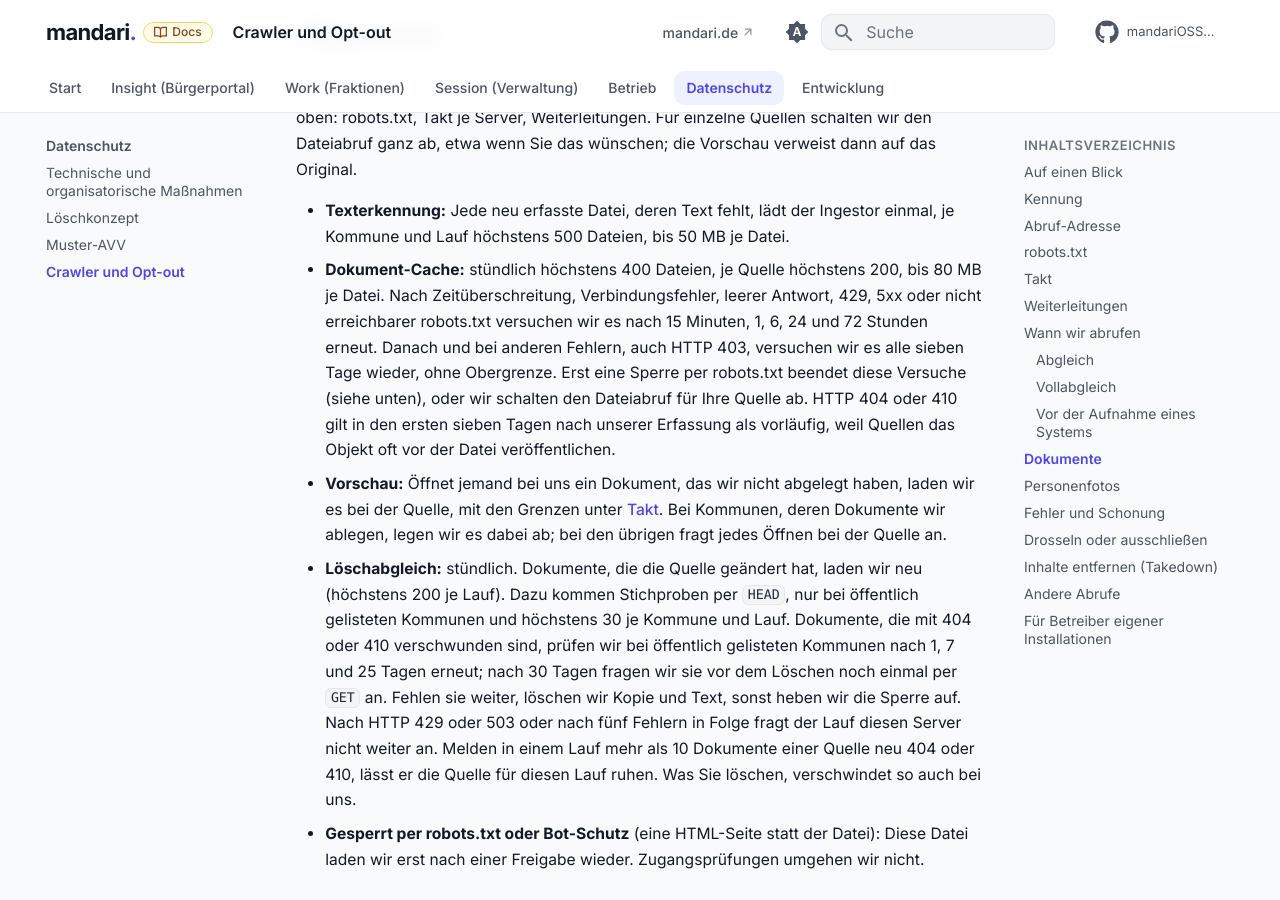
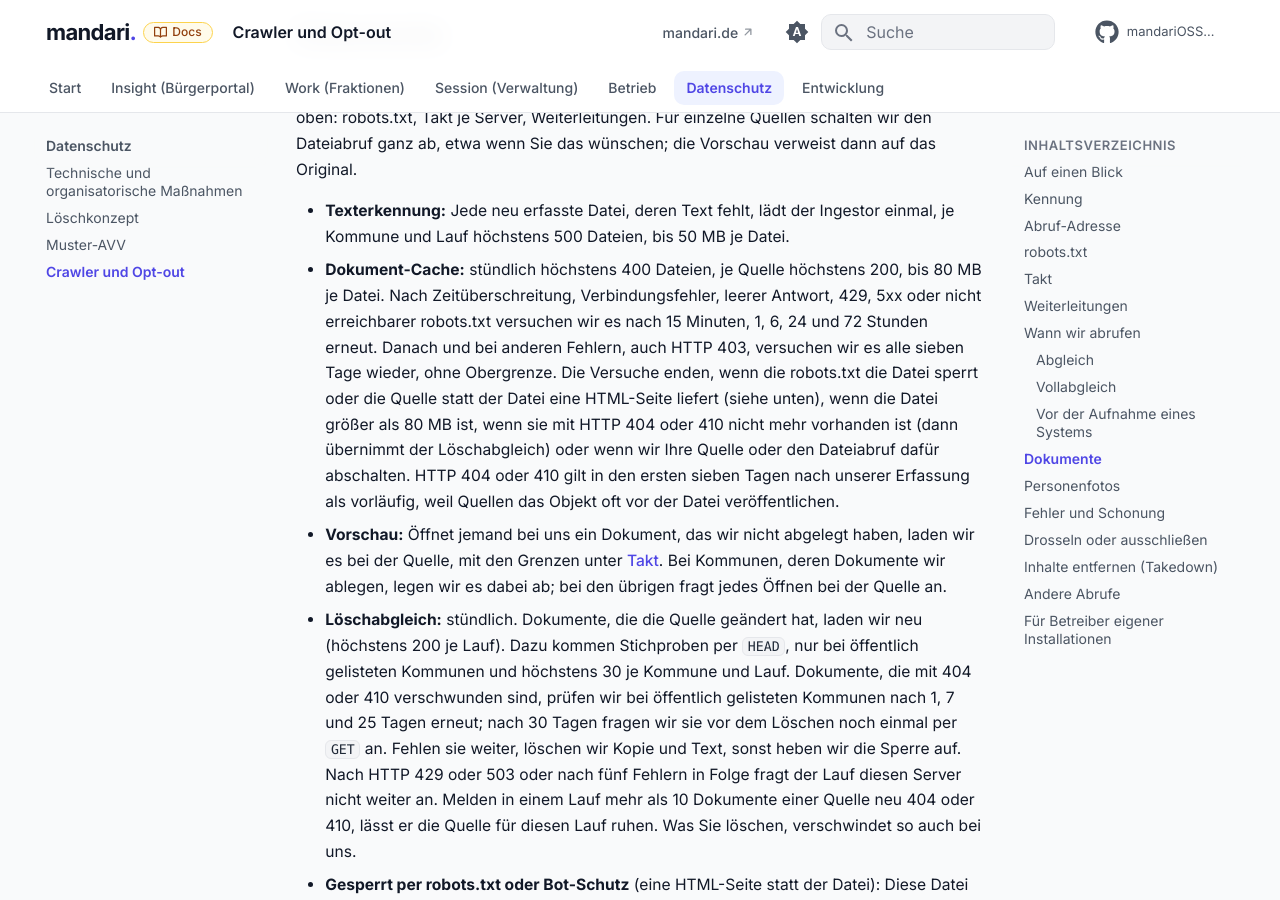
Before and after one commit to mandariOSS/docs, an MkDocs documentation site: the page built from docs/datenschutz/crawler.md, in a window 1280 px wide and 900 px high, scrolled down 6628 px. Built offline with MkDocs 1.6.1 and Material for MkDocs 9.7.7, drawn with Linux system fonts in a browser that asks for light colours; comment, search, counter and statistics services are not loaded.

Commit message:
Crawler: alle Enden der Dateiwiederholungen nennen (mandari#1027)
Neben der Sperre per robots.txt und dem abgeschalteten Dateiabruf enden
die Versuche auch bei Bot-Schutz (HTML statt Datei), bei Dateien über
80 MB, bei endgültigem 404/410 (Übergabe an den Löschabgleich) und bei
einer abgeschalteten Quelle.

```diff
--- a/docs/datenschutz/crawler.md
+++ b/docs/datenschutz/crawler.md
@@ -123,7 +123,7 @@ Wertet Ihre Schnittstelle `modified_since` aus, bleibt unsere Last am kleinsten.
 Dateien (Vorlagen, Anlagen, Niederschriften, fast immer PDF) laden wir unter den Regeln oben: robots.txt, Takt je Server, Weiterleitungen. Für einzelne Quellen schalten wir den Dateiabruf ganz ab, etwa wenn Sie das wünschen; die Vorschau verweist dann auf das Original.
 
 - **Texterkennung:** Jede neu erfasste Datei, deren Text fehlt, lädt der Ingestor einmal, je Kommune und Lauf höchstens 500 Dateien, bis 50 MB je Datei.
-- **Dokument-Cache:** stündlich höchstens 400 Dateien, je Quelle höchstens 200, bis 80 MB je Datei. Nach Zeitüberschreitung, Verbindungsfehler, leerer Antwort, 429, 5xx oder nicht erreichbarer robots.txt versuchen wir es nach 15 Minuten, 1, 6, 24 und 72 Stunden erneut. Danach und bei anderen Fehlern, auch HTTP 403, versuchen wir es alle sieben Tage wieder, ohne Obergrenze. Erst eine Sperre per robots.txt beendet diese Versuche (siehe unten), oder wir schalten den Dateiabruf für Ihre Quelle ab. HTTP 404 oder 410 gilt in den ersten sieben Tagen nach unserer Erfassung als vorläufig, weil Quellen das Objekt oft vor der Datei veröffentlichen.
+- **Dokument-Cache:** stündlich höchstens 400 Dateien, je Quelle höchstens 200, bis 80 MB je Datei. Nach Zeitüberschreitung, Verbindungsfehler, leerer Antwort, 429, 5xx oder nicht erreichbarer robots.txt versuchen wir es nach 15 Minuten, 1, 6, 24 und 72 Stunden erneut. Danach und bei anderen Fehlern, auch HTTP 403, versuchen wir es alle sieben Tage wieder, ohne Obergrenze. Die Versuche enden, wenn die robots.txt die Datei sperrt oder die Quelle statt der Datei eine HTML-Seite liefert (siehe unten), wenn die Datei größer als 80 MB ist, wenn sie mit HTTP 404 oder 410 nicht mehr vorhanden ist (dann übernimmt der Löschabgleich) oder wenn wir Ihre Quelle oder den Dateiabruf dafür abschalten. HTTP 404 oder 410 gilt in den ersten sieben Tagen nach unserer Erfassung als vorläufig, weil Quellen das Objekt oft vor der Datei veröffentlichen.
 - **Vorschau:** Öffnet jemand bei uns ein Dokument, das wir nicht abgelegt haben, laden wir es bei der Quelle, mit den Grenzen unter [Takt](#takt). Bei Kommunen, deren Dokumente wir ablegen, legen wir es dabei ab; bei den übrigen fragt jedes Öffnen bei der Quelle an.
 - **Löschabgleich:** stündlich. Dokumente, die die Quelle geändert hat, laden wir neu (höchstens 200 je Lauf). Dazu kommen Stichproben per `HEAD`, nur bei öffentlich gelisteten Kommunen und höchstens 30 je Kommune und Lauf. Dokumente, die mit 404 oder 410 verschwunden sind, prüfen wir bei öffentlich gelisteten Kommunen nach 1, 7 und 25 Tagen erneut; nach 30 Tagen fragen wir sie vor dem Löschen noch einmal per `GET` an. Fehlen sie weiter, löschen wir Kopie und Text, sonst heben wir die Sperre auf. Nach HTTP 429 oder 503 oder nach fünf Fehlern in Folge fragt der Lauf diesen Server nicht weiter an. Melden in einem Lauf mehr als 10 Dokumente einer Quelle neu 404 oder 410, lässt er die Quelle für diesen Lauf ruhen. Was Sie löschen, verschwindet so auch bei uns.
 - **Gesperrt per robots.txt oder Bot-Schutz** (eine HTML-Seite statt der Datei): Diese Datei laden wir erst nach einer Freigabe wieder. Zugangsprüfungen umgehen wir nicht.
```
